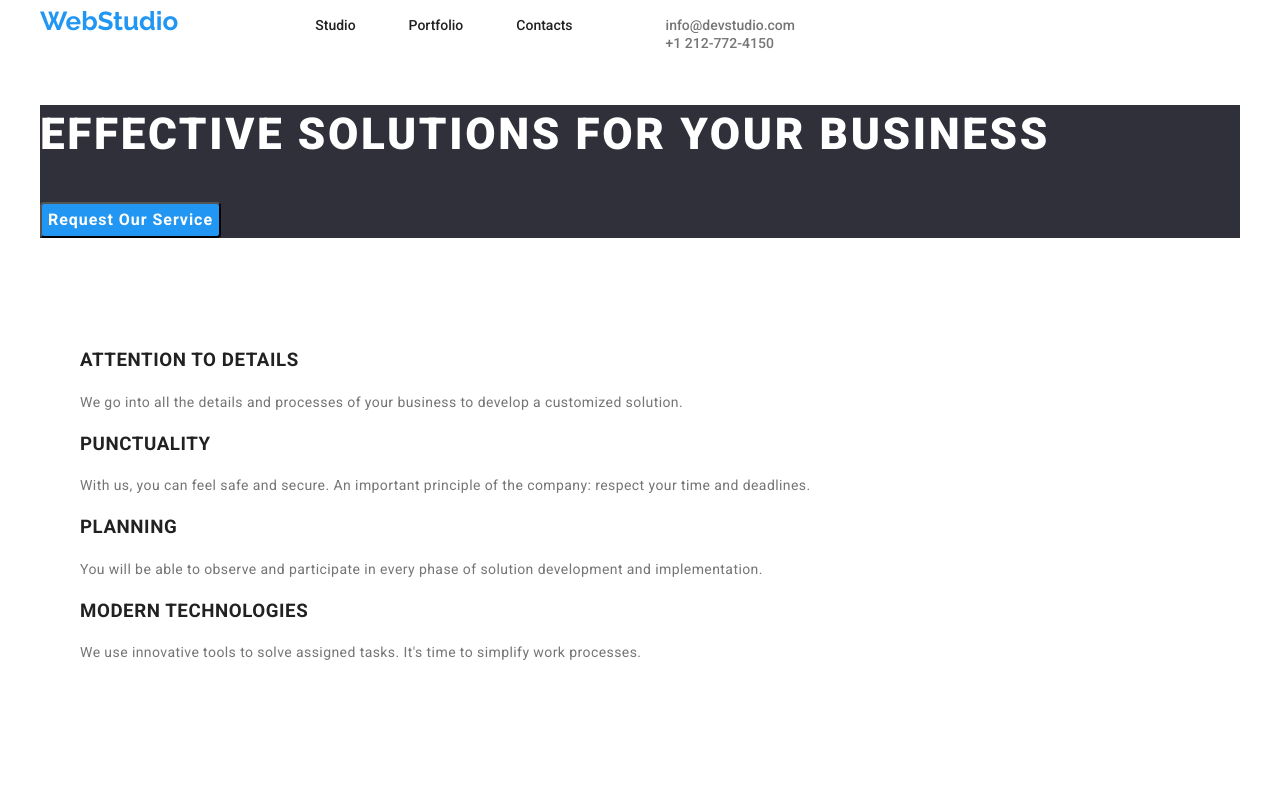
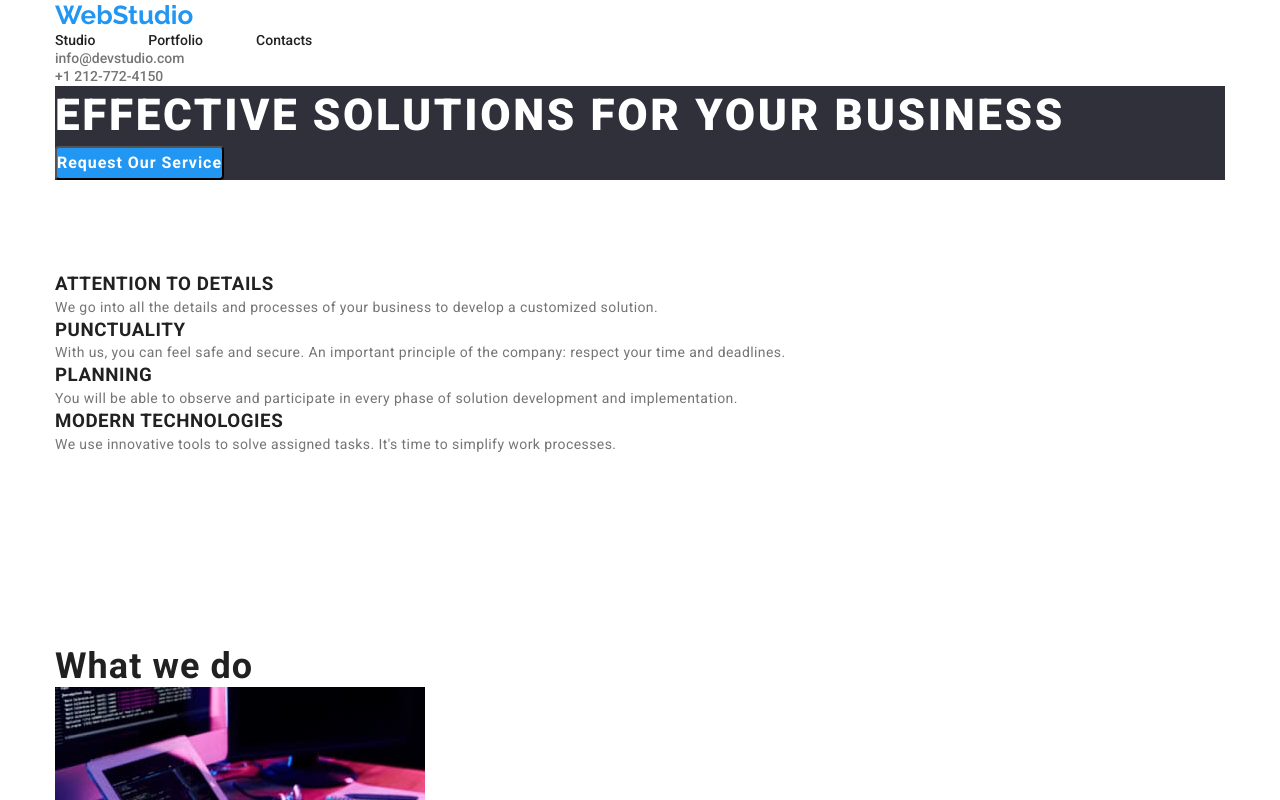
Before and after one commit to lilyzeta/goit-markup-hw-03, a plain HTML site: page index.html in a window 1280 px wide. Shown: the top 800 px of the page. Drawn offline with nearby package versions, Linux system fonts and the light colour scheme.

Commit message:
blocking adj
blocking adjusted, will need to re-do.

```diff
--- a/css/styles.css
+++ b/css/styles.css
@@ -13,30 +13,32 @@
   --headerborder: #ececec;
 }
 
-*,
-*::before,
-*::after {
-  box-sizing: border-box;
+* {
+  padding: 0px;
+  margin: 0px;
 }
 
-html {
-  box-sizing: border-box;
+img {
+  display: block;
+  max-width: 100%;
+  height: auto;
 }
+
 .section {
   padding-top: 94px;
   padding-bottom: 94px;
 }
 .container {
   display: block;
-  max-width: 1200px;
-  margin: auto;
-  height: auto;
+  width: 1200px;
+  padding-left: 15px;
+  padding-right: 15px;
+  margin: 0 auto;
 }
 
-img {
-  display: block;
-  max-width: 100%;
-  height: auto;
+.container header-container {
+  display: flex;
+  align-items: center;
 }
 
 a:link:active {
@@ -72,7 +74,7 @@
   padding-right: 97px;
 }
 
-.nav-back .container {
+.nav-back {
   background-color: var(--mainbright);
   display: flex;
   align-items: baseline;
--- a/index.html
+++ b/index.html
@@ -9,9 +9,10 @@
     />
     <link rel="stylesheet" href="css/styles.css" />
   </head>
-  <body class="container">
+  <body>
     <header class="nav-back">
-      <nav class="container">
+      <div class="container header-container">
+        <nav>
           <a class="logo" href="index.html">WebStudio</a>
           <ul class="nav-link-row">
             <li>
@@ -37,8 +38,10 @@
             </li>
           </ul>
         </nav>
+      </div>
     </header>
-    <main class="container">
+    <main>
+      <div class="container">
         <section class="hero-back" class="section">
           <h1 class="hero">Effective Solutions For Your Business</h1>
           <button class="promobutton" type="button">Request Our Service</button>
@@ -149,8 +152,10 @@
             </li>
           </ul>
         </section>
+      </div>
     </main>
-    <footer class="hero-back" class="container">
+    <footer class="hero-back">
+      <div class="container">
         <a class="logo" href="index.html">WebStudio</a>
         <address class="foot">
           <ul>
@@ -169,10 +174,13 @@
               </a>
             </li>
             <li>
-            <a class="foot-contact" href="tel:+1217724150"> +1 212-772-4150</a>
+              <a class="foot-contact" href="tel:+1217724150">
+                +1 212-772-4150</a
+              >
             </li>
           </ul>
         </address>
+      </div>
     </footer>
   </body>
 </html>
```
Also changed, not shown: portfolio.html (+7 -1 lines). Lines whose indentation alone changed are shown as unchanged.
